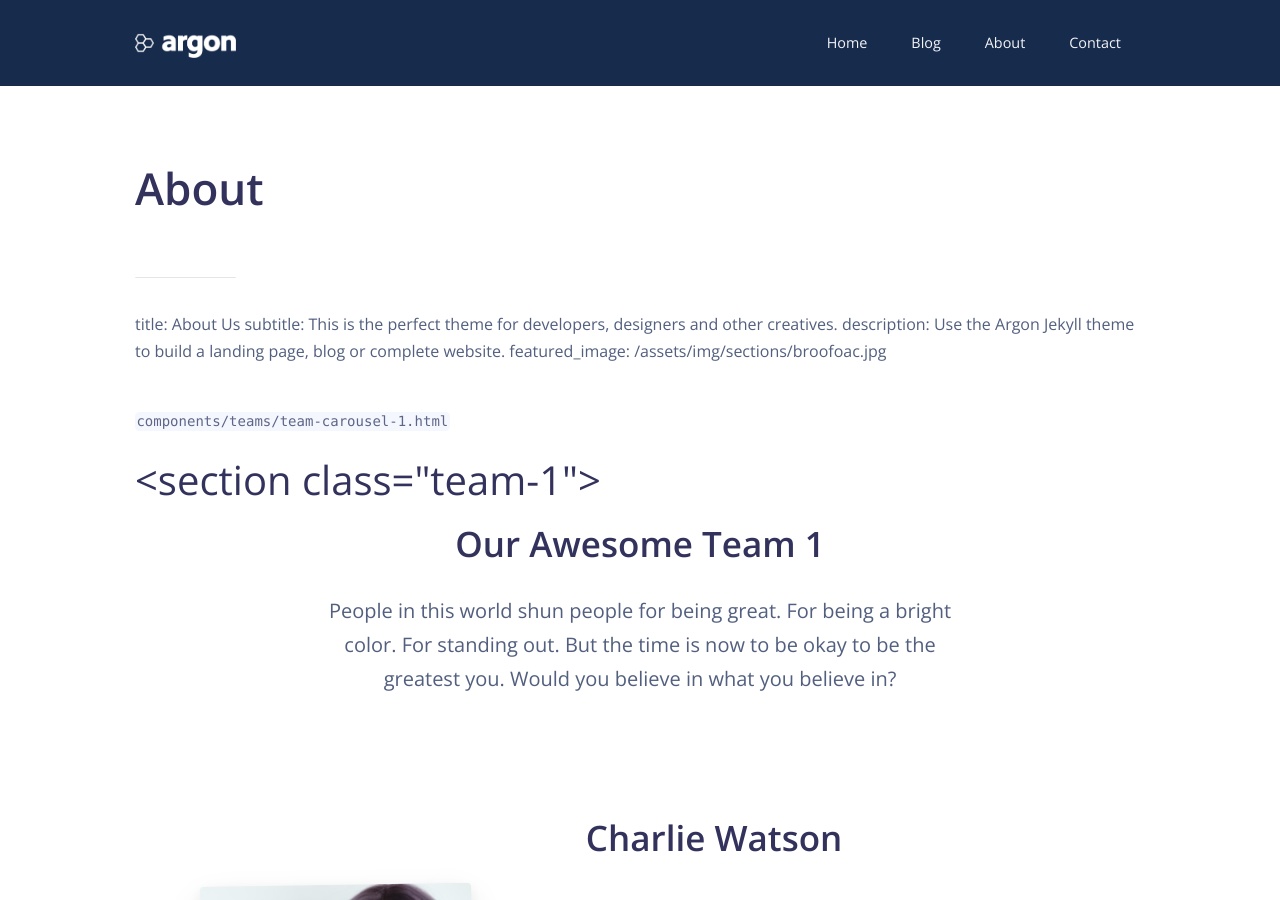
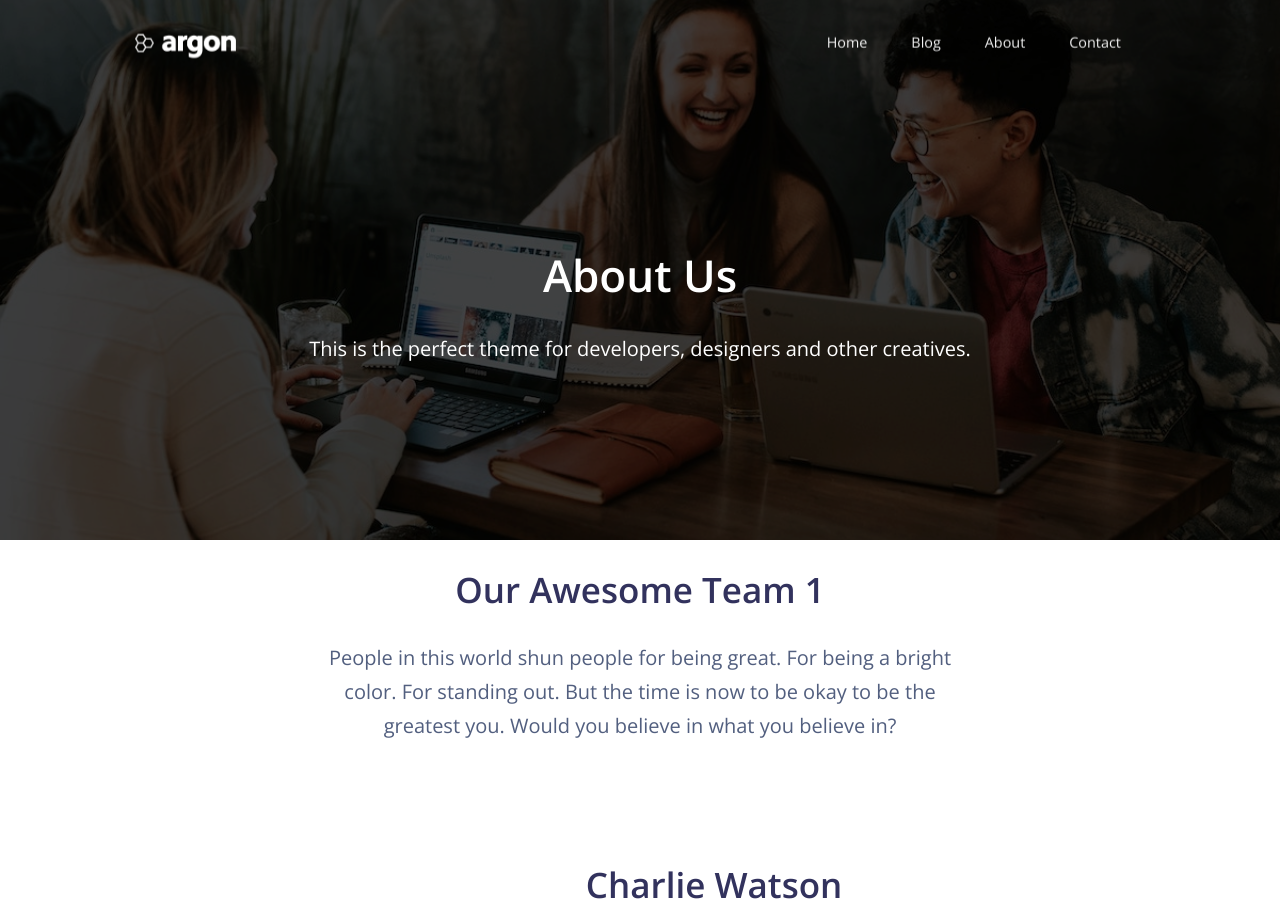
Before and after one commit to NaN-Intelligence/nan-intelligence.github.io, a Jekyll site: the page built from _pages/about.md, in a window 1280 px wide and 900 px high. Built offline with Jekyll 4.4.1, drawn with Linux system fonts in a browser that asks for light colours; nearby versions of some CDN libraries; some of the changed text lies outside the part shown.

Commit message:
format and include all

````diff
--- a/_pages/about.md
+++ b/_pages/about.md
@@ -3,22 +3,22 @@
 subtitle: This is the perfect theme for developers, designers and other creatives.
 description: Use the Argon Jekyll theme to build a landing page, blog or complete website.
 featured_image: /assets/img/sections/broofoac.jpg
+---
 
-# ```components/teams/team-carousel-1.html ```
-# {% include components/teams/team-carousel-1.html %}
+{% include components/teams/team-carousel-1.html %}
 
-```components/teams/team-carousel-2.html ```
+---
+
 {% include components/teams/team-carousel-2.html %}
 
-#  ---
-#
-#  ```components/teams/team-carousel-3.html ```
-#  {% include components/teams/team-carousel-3.html %}
-#
-#  ---
-#  ```components/teams/team-carousel-4.html ```
-#  {% include components/teams/team-carousel-4.html %}
-#
-#  ---
-#  ```components/teams/team-carousel-5.html ```
-#  {% include components/teams/team-carousel-5.html %}
+---
+
+{% include components/teams/team-carousel-3.html %}
+
+---
+
+{% include components/teams/team-carousel-4.html %}
+
+---
+
+{% include components/teams/team-carousel-5.html %}
````
